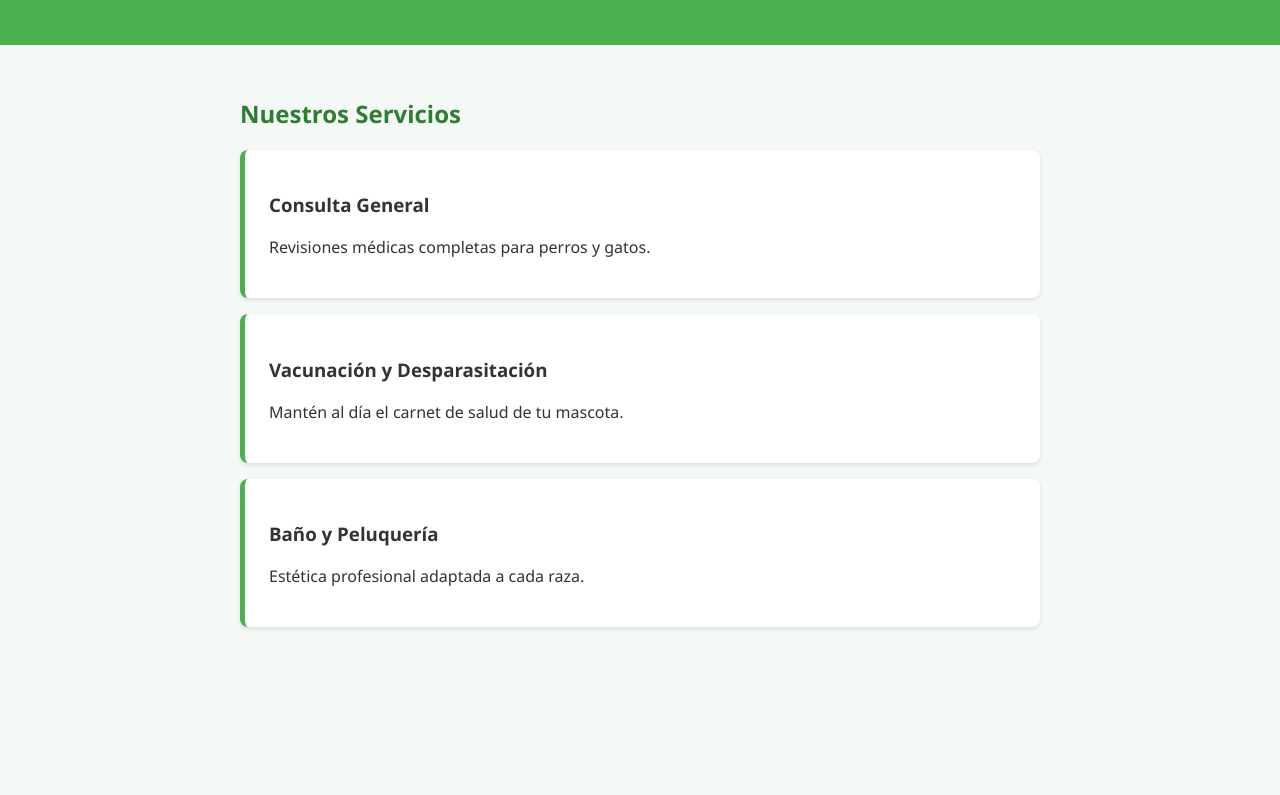
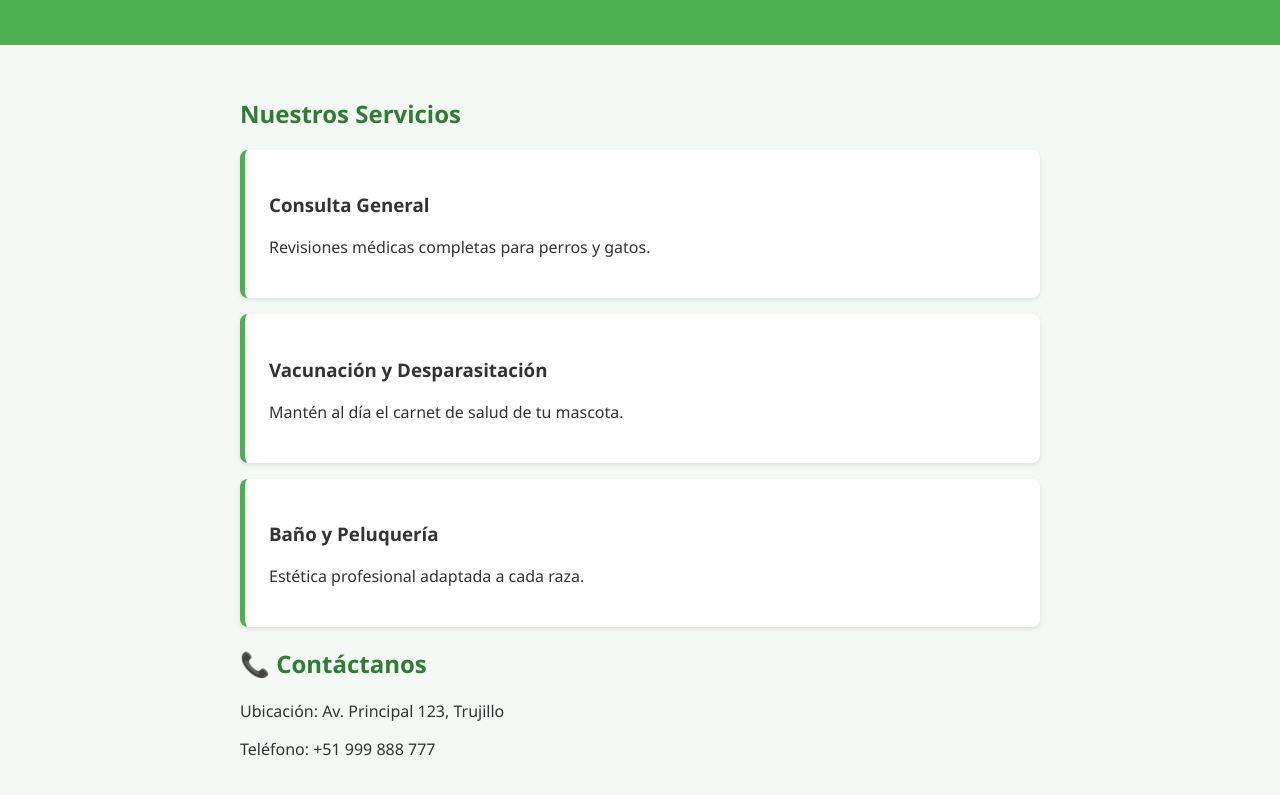
Before and after one commit to Eduarux/web-veterinaria, a plain HTML site: page index.html in a window 1280 px wide. Shown: the part 143-938 px from the top of the page. Before the commit the page ends 818 px from the top, so only its background shows below. Drawn offline with Linux system fonts and the light colour scheme.

Commit message:
feat: agrega seccion de contacto e información de ubicación

```diff
--- a/index.html
+++ b/index.html
@@ -19,6 +19,11 @@
                 <!-- Se cargará dinámicamente con JS -->
             </div>
         </section>
+        <section id="contacto">
+            <h2>📞 Contáctanos</h2>
+            <p>Ubicación: Av. Principal 123, Trujillo</p>
+            <p>Teléfono: +51 999 888 777</p>
+        </section>
     </main>
 
     <script src="script.js"></script>
```
